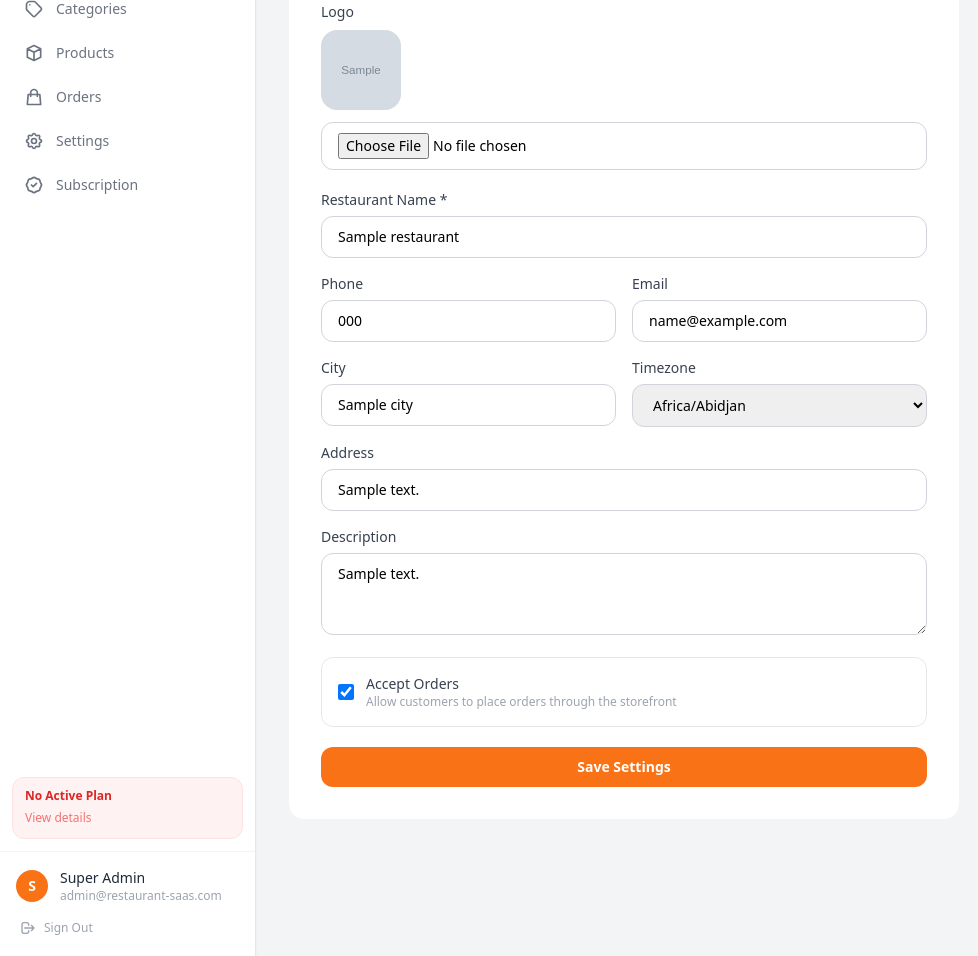
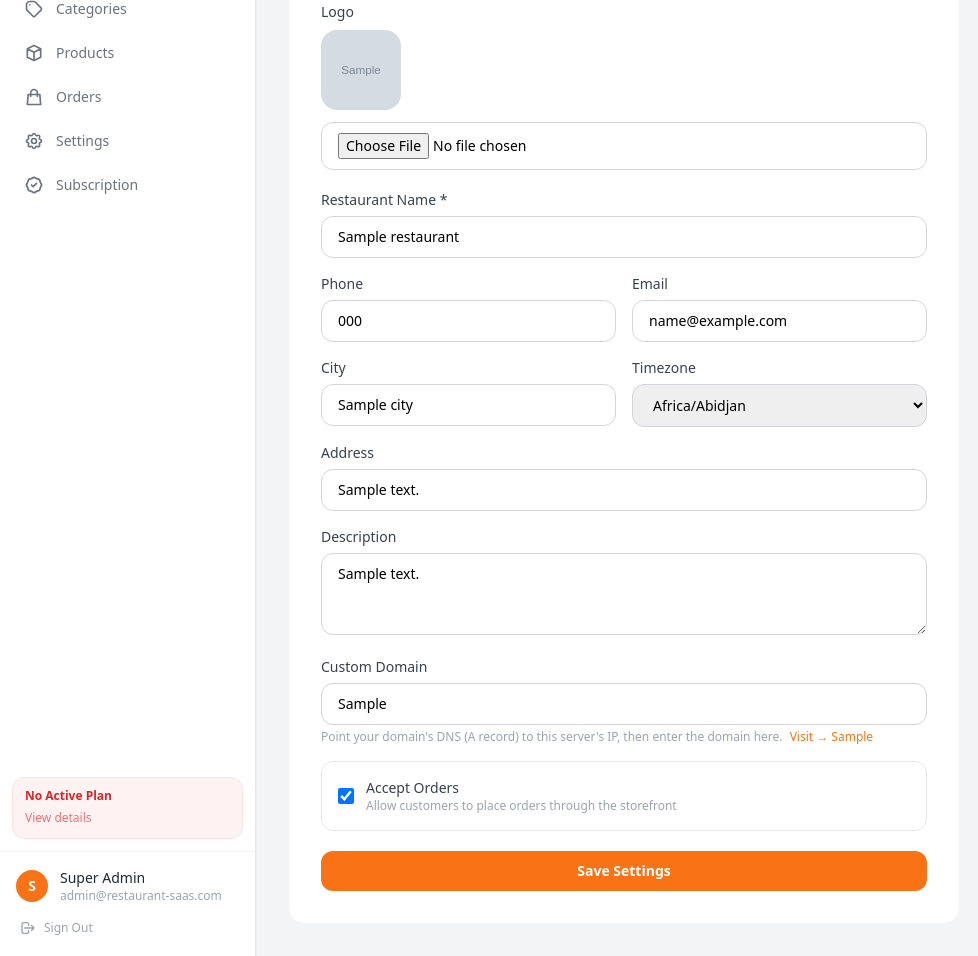
Before and after one commit to qwedhamzaajjsjw/Saas-restaurant, a Laravel app: template resources/views/restaurant/settings/index.blade.php in a window 1280 px wide. Shown: the part 192-1148 px from the top of the page, without its empty margins (0-978 px from the left). Run offline with Laravel 12, Linux system fonts and the light colour scheme; a user stored in the database is signed in; data comes from the database, SQL or seed files in the repository; tables that the repository leaves empty hold one stand-in row (values such as "Sample post"); the template is opened without the code that fills it: most values are stand-ins (such as "Sample title", 1, 10 or a date in 2020); grey boxes marked "Sample" are stand-in pictures; some libraries are stand-ins or nearby versions.

Commit message:
feat: custom domain support for each restaurant
- Migration: add unique custom_domain column to restaurants table
- CustomDomainMiddleware: resolves restaurant from Host header and injects slug
- routes/custom_domain.php: storefront routes served via custom domain
- Restaurant model: add custom_domain to \$fillable
- SettingController: validate and save custom_domain with unique rule
- Settings view: add Custom Domain field with live link + DNS instructions

https://claude.ai/code/session_01A1zF451rbL5Erzb4FTDVG8

```diff
--- a/app/Http/Controllers/Restaurant/SettingController.php
+++ b/app/Http/Controllers/Restaurant/SettingController.php
@@ -29,6 +29,12 @@ class SettingController extends Controller
             'accepts_orders' => ['boolean'],
             'timezone'       => ['nullable', 'string'],
             'logo'           => ['nullable', 'image', 'max:2048'],
+            'custom_domain'  => [
+                'nullable', 'string', 'max:253',
+                'regex:/^([a-z0-9]+(-[a-z0-9]+)*\.)+[a-z]{2,}$/i',
+                \Illuminate\Validation\Rule::unique('restaurants', 'custom_domain')
+                    ->ignore($restaurant->id),
+            ],
         ]);
 
         $data['accepts_orders'] = $request->boolean('accepts_orders', true);
--- a/app/Models/Restaurant.php
+++ b/app/Models/Restaurant.php
@@ -15,6 +15,7 @@ class Restaurant extends Model
     protected $fillable = [
         'name',
         'slug',
+        'custom_domain',
         'description',
         'logo',
         'cover_image',
--- a/bootstrap/app.php
+++ b/bootstrap/app.php
@@ -9,6 +9,12 @@ return Application::configure(basePath: dirname(__DIR__))
         web: __DIR__.'/../routes/web.php',
         commands: __DIR__.'/../routes/console.php',
         health: '/up',
+        then: function () {
+            // Custom domain storefront – loaded for every request;
+            // CustomDomainMiddleware decides whether the host matches.
+            \Illuminate\Support\Facades\Route::middleware('web')
+                ->group(base_path('routes/custom_domain.php'));
+        },
     )
     ->withMiddleware(function (Middleware $middleware): void {
 
@@ -24,6 +30,7 @@ return Application::configure(basePath: dirname(__DIR__))
             'tenant'       => \App\Http\Middleware\TenantMiddleware::class,
             'installed'    => \App\Http\Middleware\CheckInstalled::class,
             'subscription' => \App\Http\Middleware\CheckSubscription::class,
+            'custom.domain' => \App\Http\Middleware\CustomDomainMiddleware::class,
         ]);
     })
     ->withExceptions(function (Exceptions $exceptions): void {
--- a/resources/views/restaurant/settings/index.blade.php
+++ b/resources/views/restaurant/settings/index.blade.php
@@ -58,6 +58,22 @@
                     <textarea name="description" rows="3"
                               class="w-full border border-gray-300 rounded-xl px-4 py-2.5 text-sm focus:outline-none focus:ring-2 focus:ring-orange-400">{{ old('description', $restaurant->description) }}</textarea>
                 </div>
+                {{-- Custom Domain --}}
+                <div class="col-span-2">
+                    <label class="block text-sm font-medium text-gray-700 mb-1.5">Custom Domain</label>
+                    <input type="text" name="custom_domain"
+                           value="{{ old('custom_domain', $restaurant->custom_domain) }}"
+                           placeholder="e.g. pizza-palace.com"
+                           class="w-full border border-gray-300 rounded-xl px-4 py-2.5 text-sm focus:outline-none focus:ring-2 focus:ring-orange-400">
+                    <p class="text-xs text-gray-400 mt-1">
+                        Point your domain's DNS (A record) to this server's IP, then enter the domain here.
+                        @if($restaurant->custom_domain)
+                            <a href="http://{{ $restaurant->custom_domain }}" target="_blank"
+                               class="text-orange-500 hover:underline ml-1">Visit → {{ $restaurant->custom_domain }}</a>
+                        @endif
+                    </p>
+                </div>
+
                 <div class="col-span-2">
                     <label class="flex items-center gap-3 cursor-pointer p-4 rounded-xl border border-gray-200 hover:bg-gray-50 transition">
                         <input type="checkbox" name="accepts_orders" value="1"
--- /dev/null
+++ b/routes/custom_domain.php
@@ -0,0 +1,45 @@
+<?php
+
+use Illuminate\Support\Facades\Route;
+use App\Http\Controllers\Customer\StorefrontController;
+use App\Http\Controllers\Customer\CartController;
+use App\Http\Controllers\Customer\OrderController;
+
+/*
+|--------------------------------------------------------------------------
+| Custom Domain Storefront Routes
+|--------------------------------------------------------------------------
+| These routes are loaded only when the incoming Host header matches a
+| restaurant's custom_domain value.  The CustomDomainMiddleware resolves
+| the restaurant and injects the slug so existing controllers work as-is.
+|
+| Example: pizza-palace.com/ → StorefrontController@index (slug injected)
+*/
+
+Route::middleware(['installed', 'custom.domain'])
+    ->group(function () {
+
+        Route::get('/',
+            [StorefrontController::class, 'index'])->name('custom.index');
+
+        Route::get('/menu',
+            [StorefrontController::class, 'menu'])->name('custom.menu');
+
+        Route::get('/cart',
+            [CartController::class, 'index'])->name('custom.cart.index');
+
+        Route::post('/cart/add',
+            [CartController::class, 'add'])->name('custom.cart.add');
+
+        Route::patch('/cart/{item}',
+            [CartController::class, 'update'])->name('custom.cart.update');
+
+        Route::delete('/cart/{item}',
+            [CartController::class, 'remove'])->name('custom.cart.remove');
+
+        Route::post('/checkout',
+            [OrderController::class, 'checkout'])->name('custom.checkout');
+
+        Route::get('/order/{order}/confirmation',
+            [OrderController::class, 'confirmation'])->name('custom.order.confirmation');
+    });
```
Also changed, not shown: app/Http/Middleware/CustomDomainMiddleware.php (added, +49 -0 lines), database/migrations/2024_01_02_000001_add_custom_domain_to_restaurants_table.php (added).
